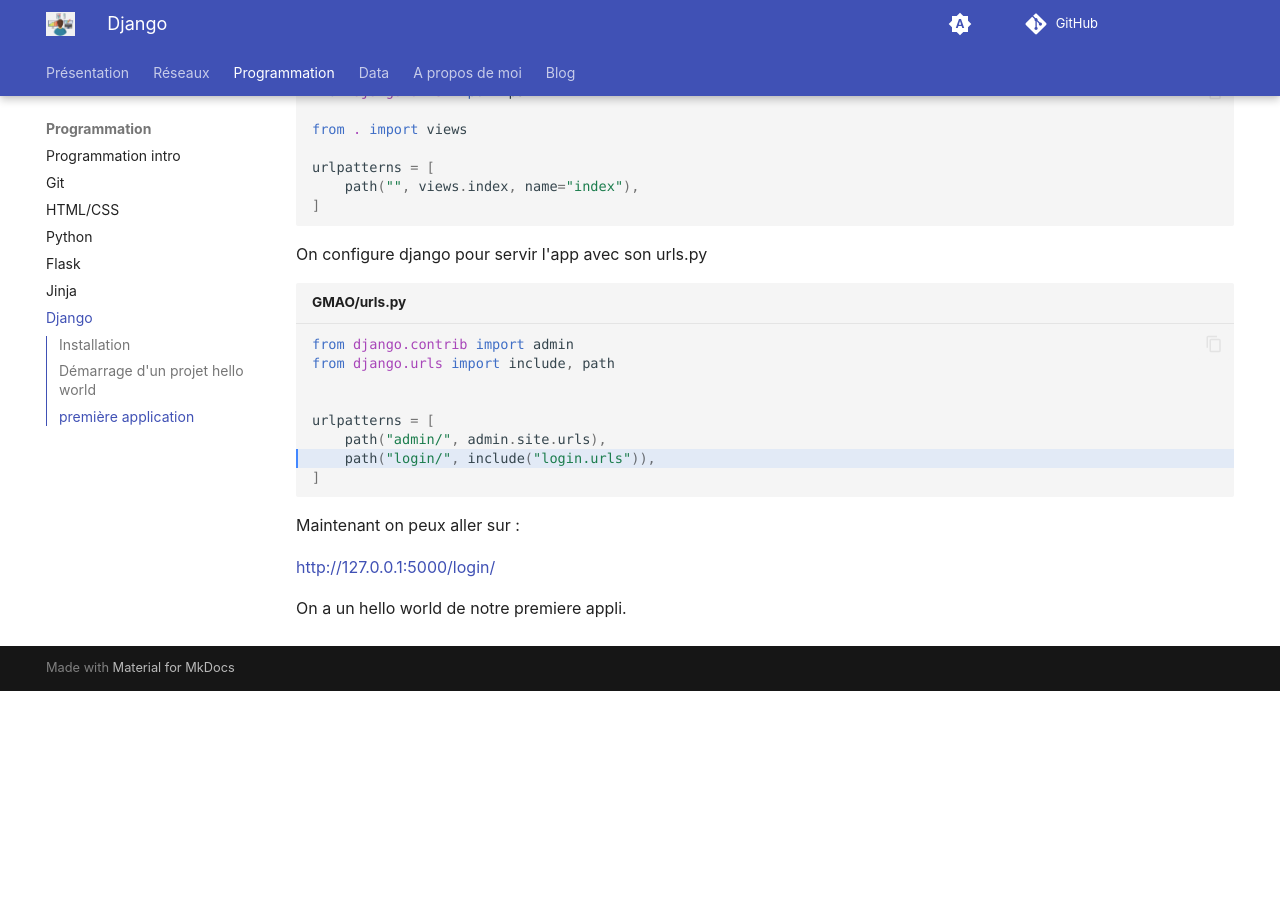
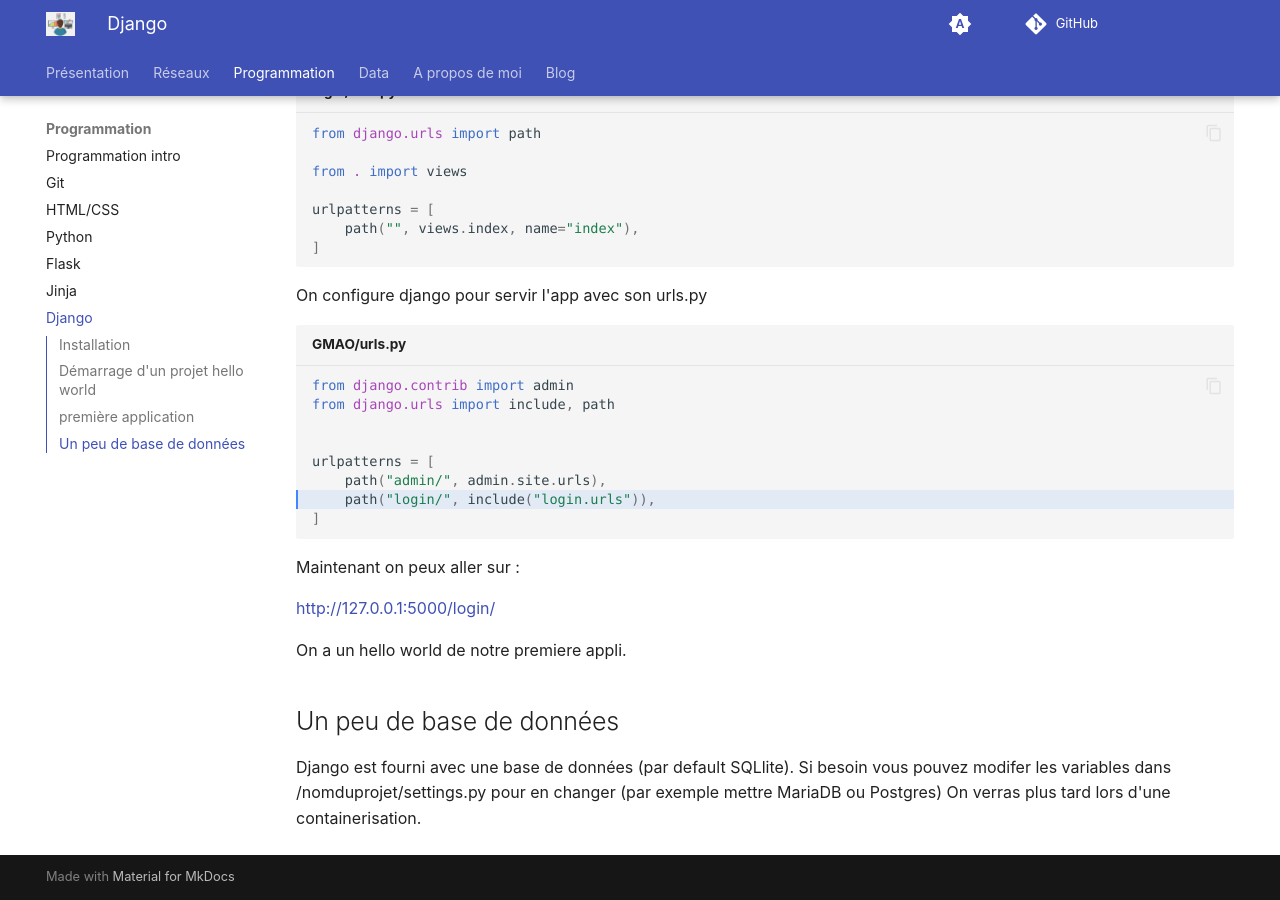
Before and after one commit to barrmath/piweb2, an MkDocs documentation site: the page built from docs/programmation/django.md, in a window 1280 px wide and 900 px high, scrolled down 3077 px. Built offline with MkDocs 1.6.1 and Material for MkDocs 9.7.7, drawn with Linux system fonts in a browser that asks for light colours; before the commit the page ends 3768 px from its top, so only the background shows below that; some of the changed text lies outside the part shown.

```diff
--- a/docs/programmation/django.md
+++ b/docs/programmation/django.md
@@ -79,6 +79,8 @@ Allons sur 127.0.0.1:5000.
 ![hello world django](django/hello_django.png)
 
 Youpi, django est installé.
+
+Ce dossier vous permets de configurer django et les app qui tournent dessus. (eventuellement les WSGI ensuite).
 
 ## première application
 
@@ -155,3 +157,9 @@ Maintenant on peux aller sur :
 [http://127.0.0.1:5000/login/](http://127.0.0.1:5000/login/){target="_blank"}
 
 On a un hello world de notre premiere appli.
+
+## Un peu de base de données
+
+Django est fourni avec une base de données (par default SQLlite).
+Si besoin vous pouvez modifer les variables dans /nomduprojet/settings.py pour en changer (par exemple mettre MariaDB ou Postgres)
+On verras plus tard lors d'une containerisation.
--- a/mkdocs.yml
+++ b/mkdocs.yml
@@ -13,6 +13,7 @@ nav:
     - Podman/Docker : reseaux/podman.md
     - Docker Compose : reseaux/docker-compose.md
     - Jenkins : reseaux/jenkins.md
+    - Acces bureau à distance : reseaux/hoptodesk.md
   - Programmation:
     - programmation/programmation_intro.md
     - Git : programmation/git.md
```
Also changed, not shown: other parts of docs/programmation/django.md (+1 -1 lines), docs/reseaux/hoptodesk.md (added, +33 -0 lines), docs/reseaux/hoptodesk/hoptodesk.png (added).
